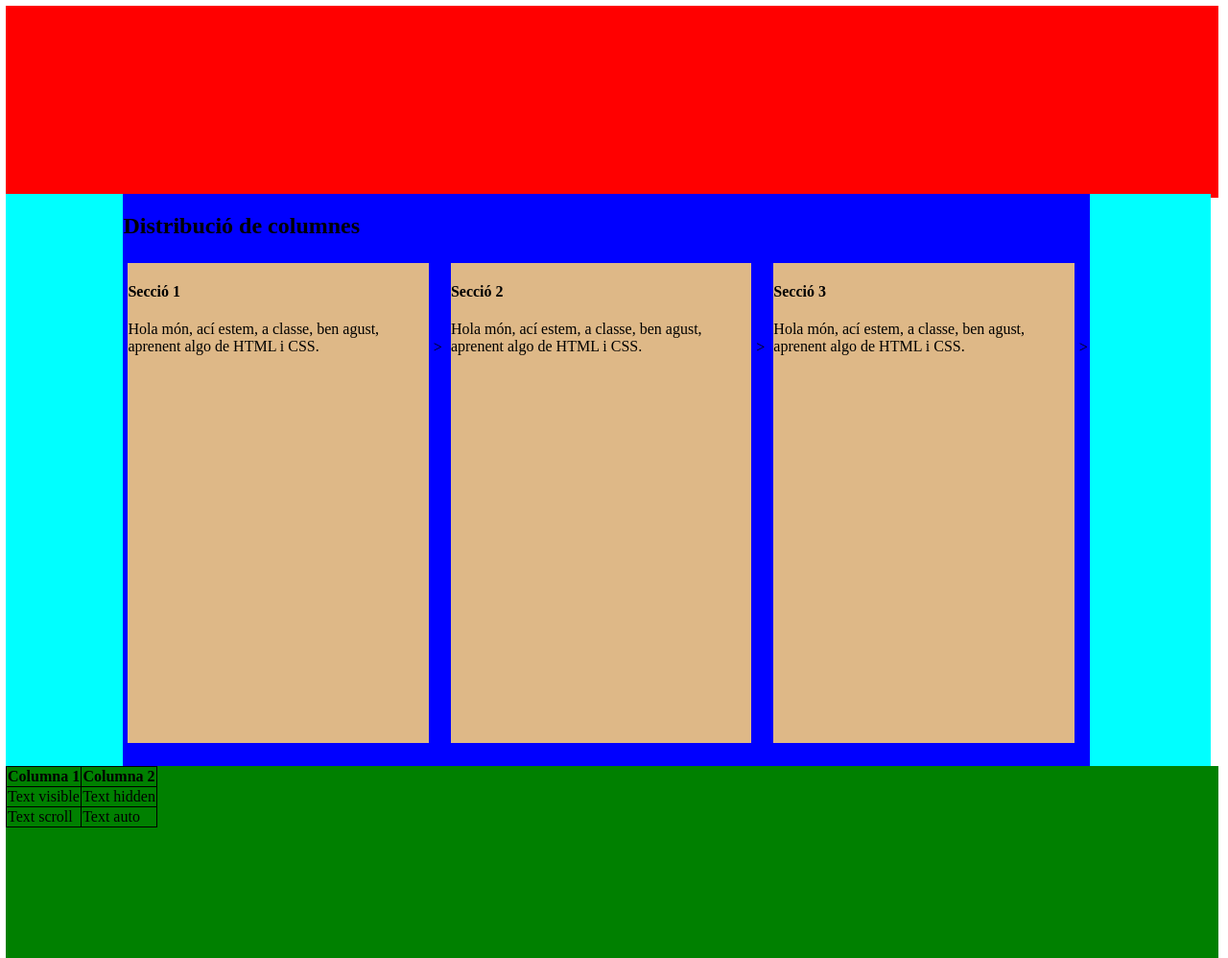
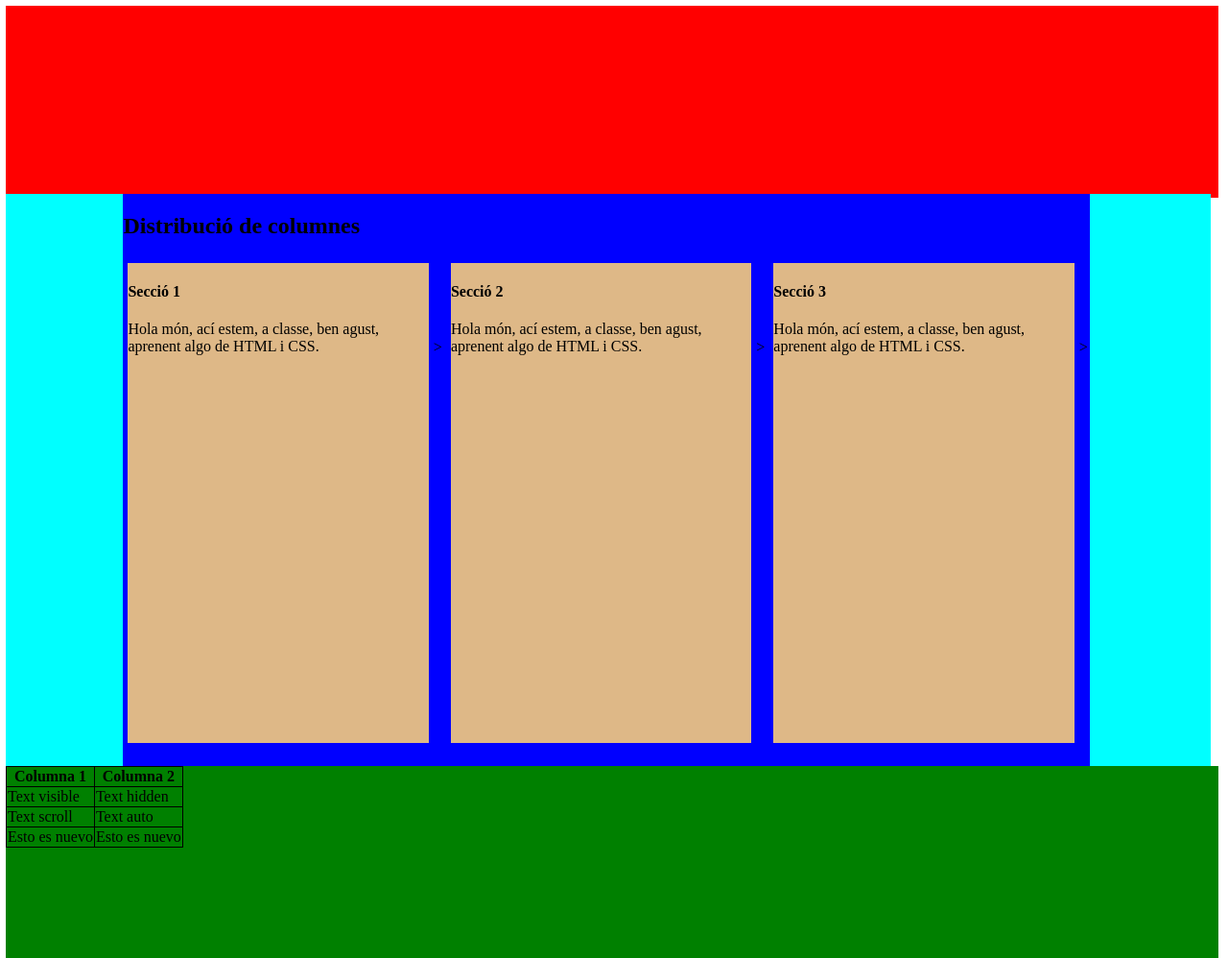
Before and after one commit to PauSubdelegado/trabajoGitHub, a plain HTML site: page index.html in a window 1280 px wide. Shown: the whole page at 96% size. Drawn offline with Linux system fonts and the light colour scheme.

Commit message:
Añadido contenido a index.html

```diff
--- a/index.html
+++ b/index.html
@@ -43,6 +43,10 @@
                 <td>Text scroll</td>
                 <td>Text auto</td>
             </tr>
+            <tr>
+                <td>Esto es nuevo</td>
+                <td>Esto es nuevo</td>
+            </tr>
         </table>
     </footer>
 </body>
```
